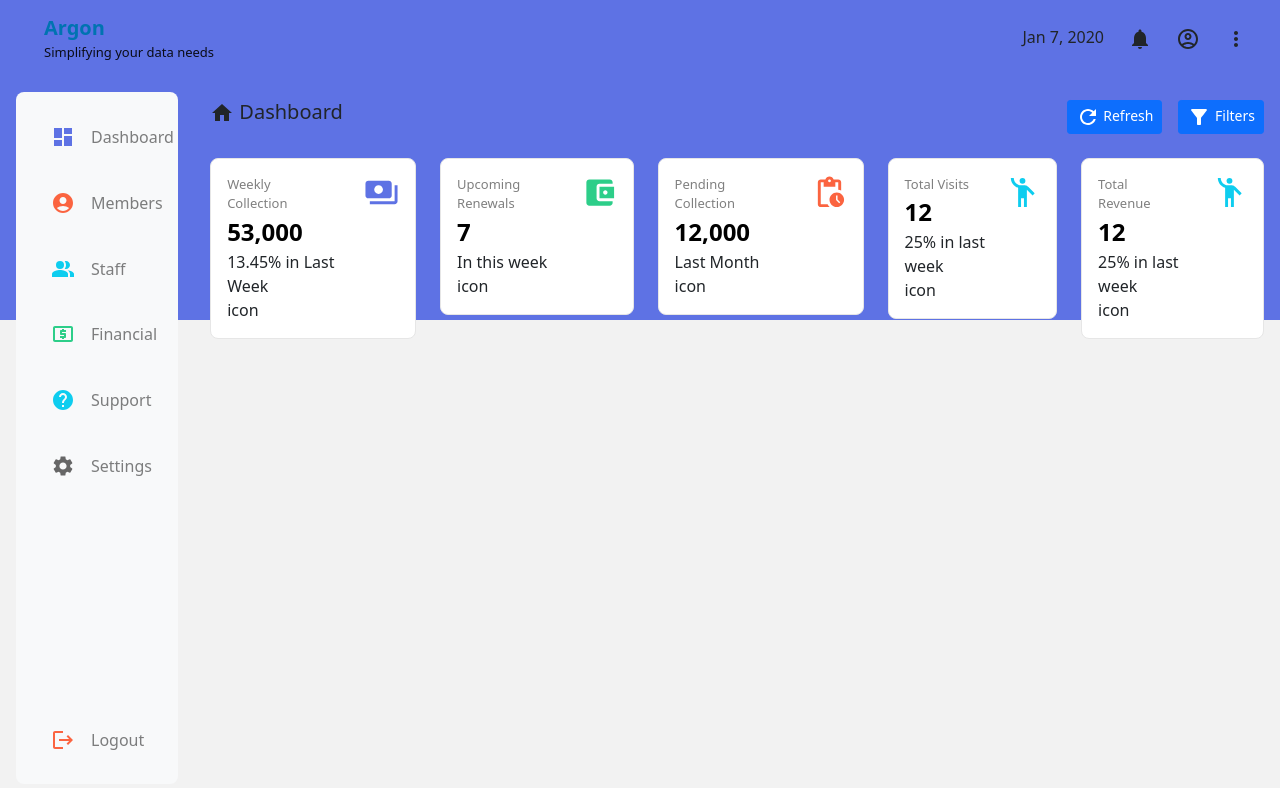
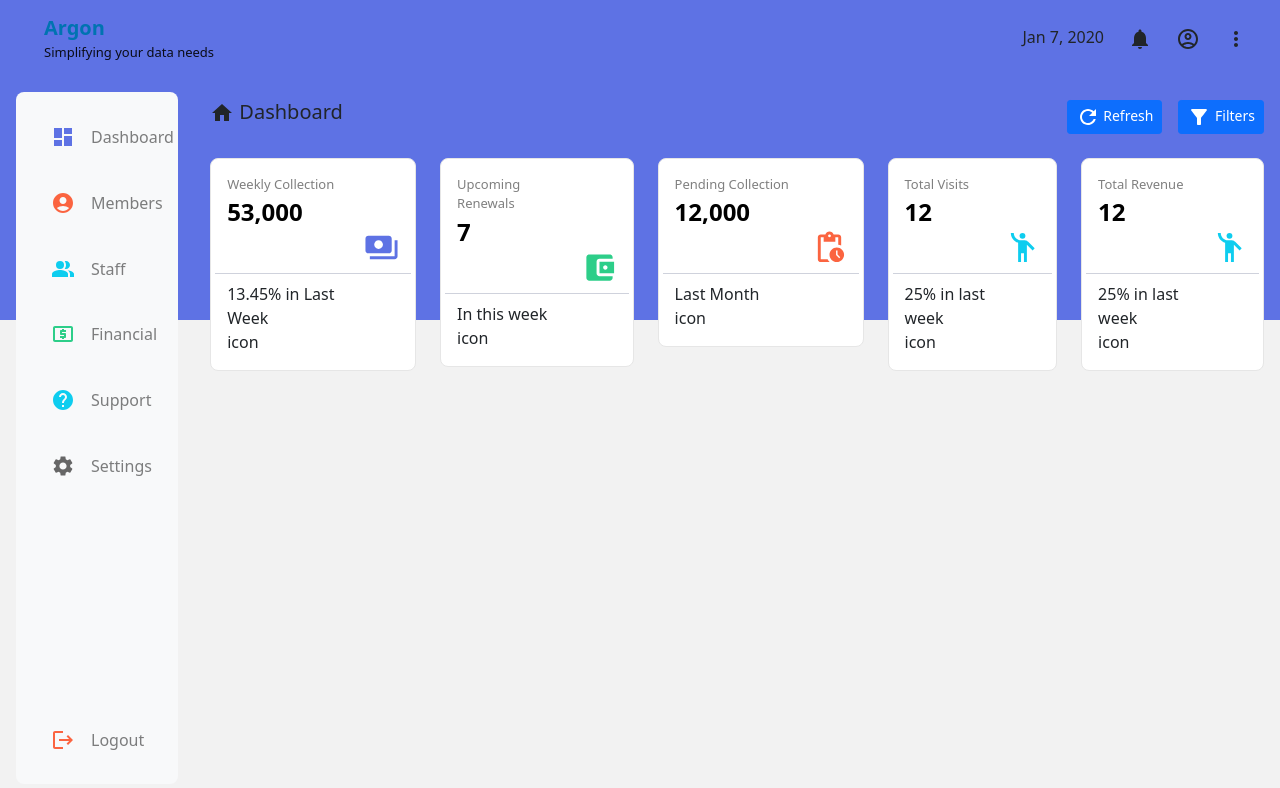
Before and after one commit to abhishekgangwar90/dashboard, a Next.js app: page /dashboard in a window 1280 px wide. Shown: the top 788 px of the page. Built offline with nearby package versions, Linux system fonts and the light colour scheme.

Commit message:
feat: added changes for card

```diff
--- a/molecules/InformationCard/index.js
+++ b/molecules/InformationCard/index.js
@@ -6,7 +6,7 @@ import styles from './informationCard.module.scss';
 function InformationCard({title, subTitle, icon, info}){
   return <div className={styles.cardContainer}>
     <Row>
-      <Col md="7">
+      <Col md="9">
         <Row>
           <Col className={styles.title}>{title}</Col>
         </Row>
@@ -18,7 +18,7 @@ function InformationCard({title, subTitle, icon, info}){
         {icon}
       </Col>
     </Row>
-    <Row>
+    <Row className={`${styles.footer}`}>
       <Col md="9"> {info}</Col>
       <Col>icon</Col>
     </Row>
--- a/molecules/InformationCard/informationCard.module.scss
+++ b/molecules/InformationCard/informationCard.module.scss
@@ -23,4 +23,10 @@
     display: flex;
     justify-content: flex-end;
   }
+
+  & .footer {
+    border-top: 1px solid $color-border;
+    margin-top: 0.5rem;
+    padding-top: 0.5rem;
+  }
 }
```
